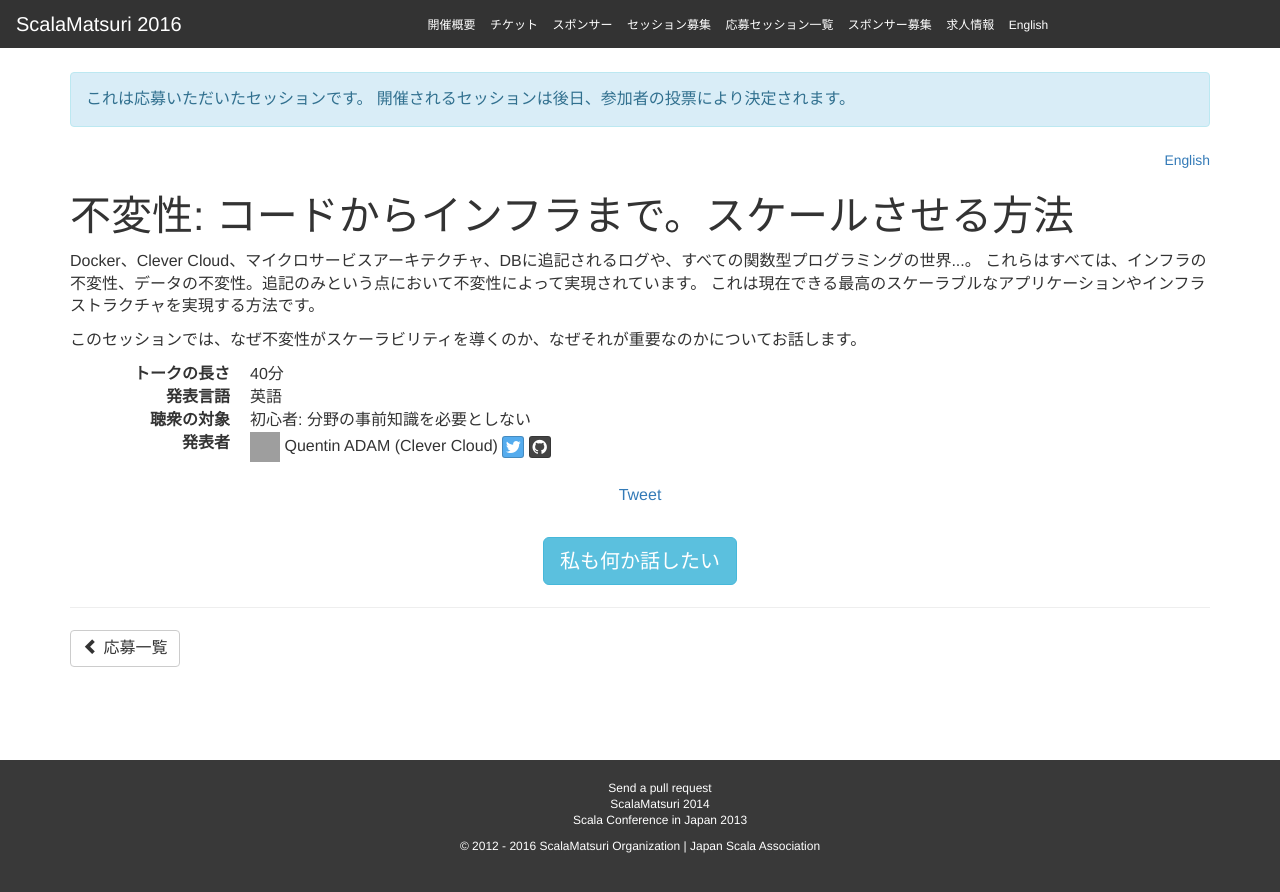
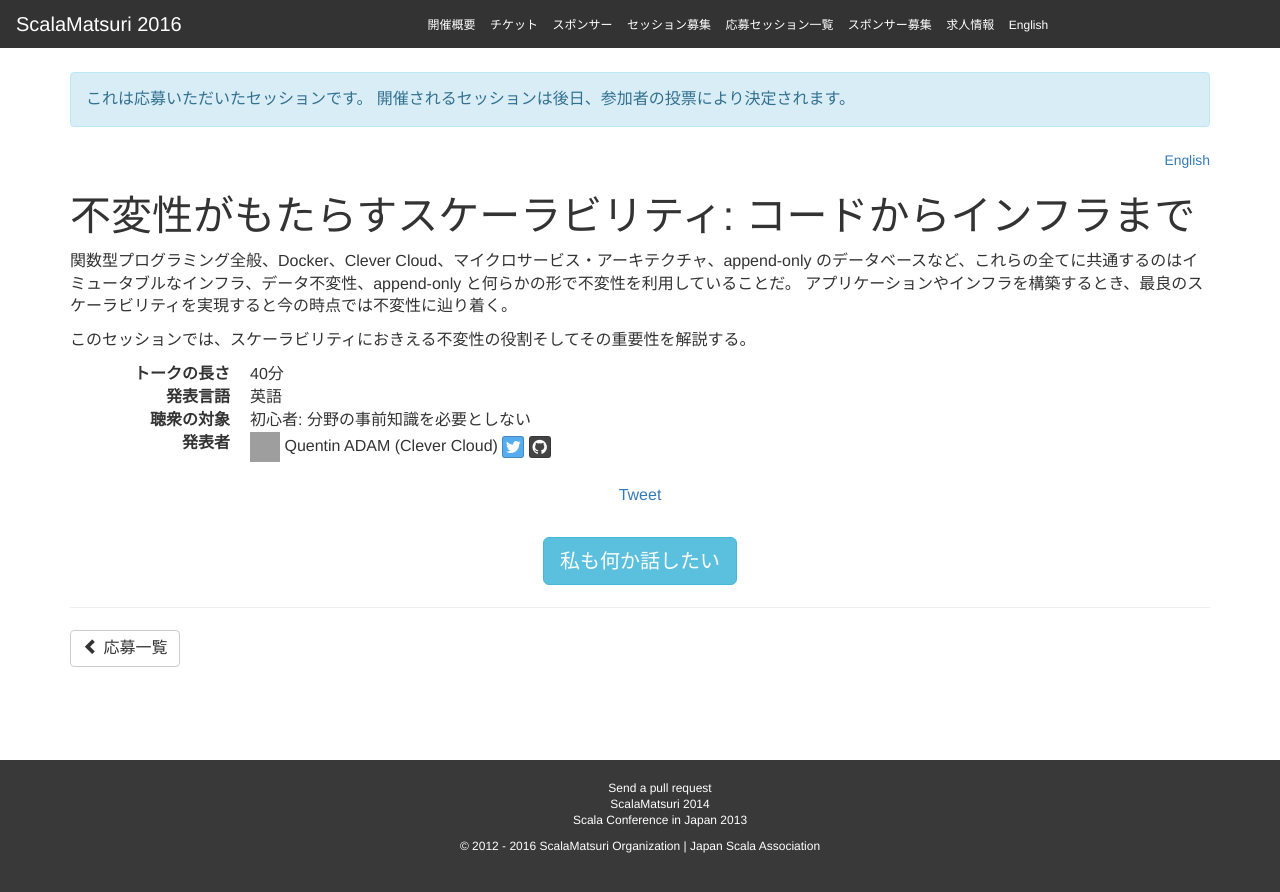
Before and after one commit to scalajp/2016.scalamatsuri.org, a Jekyll site: the page built from _candidates_ja/QuentinADAM_2.html, in a window 1280 px wide. Shown: the top 892 px of the page. Built offline with Jekyll 4.4.1, drawn with Linux system fonts in a browser that asks for light colours; nearby versions of some CDN libraries; comment, search, counter and statistics services are not loaded; grey boxes are pictures that could not be loaded.

Commit message:
Updated QuentinADAM_2 and fixed some URL links.

```diff
--- a/_candidates_en/QuentinADAM_2.html
+++ b/_candidates_en/QuentinADAM_2.html
@@ -4,8 +4,8 @@ title: "Immutability: from code to infrastructure, the way of scalability"
 length: 40
 audience: Beginner
 language: English
-twitter: https://twitter.com/waxzce
-github: http://github.com/waxzce
+twitter: waxzce
+github: waxzce
 icon: http://i.imgur.com/GGGmw5z.jpg
 organization: Clever Cloud
 ---
--- a/_candidates_ja/QuentinADAM_2.html
+++ b/_candidates_ja/QuentinADAM_2.html
@@ -1,19 +1,18 @@
 ---
 name: Quentin ADAM
-title: "不変性: コードからインフラまで。スケールさせる方法"
+title: "不変性がもたらすスケーラビリティ: コードからインフラまで"
 length: 40
 audience: Beginner
 language: English
-twitter: https://twitter.com/waxzce
-github: http://github.com/waxzce
+twitter: waxzce
+github: waxzce
 icon: http://i.imgur.com/GGGmw5z.jpg
 organization: Clever Cloud
 ---
 <p>
-Docker、Clever Cloud、マイクロサービスアーキテクチャ、DBに追記されるログや、すべての関数型プログラミングの世界...。
-これらはすべては、インフラの不変性、データの不変性。追記のみという点において不変性によって実現されています。
-これは現在できる最高のスケーラブルなアプリケーションやインフラストラクチャを実現する方法です。
+関数型プログラミング全般、Docker、Clever Cloud、マイクロサービス・アーキテクチャ、append-only のデータベースなど、これらの全てに共通するのはイミュータブルなインフラ、データ不変性、append-only と何らかの形で不変性を利用していることだ。
+アプリケーションやインフラを構築するとき、最良のスケーラビリティを実現すると今の時点では不変性に辿り着く。
 </p>
 <p>
-このセッションでは、なぜ不変性がスケーラビリティを導くのか、なぜそれが重要なのかについてお話します。
+このセッションでは、スケーラビリティにおきえる不変性の役割そしてその重要性を解説する。
 </p>
```
